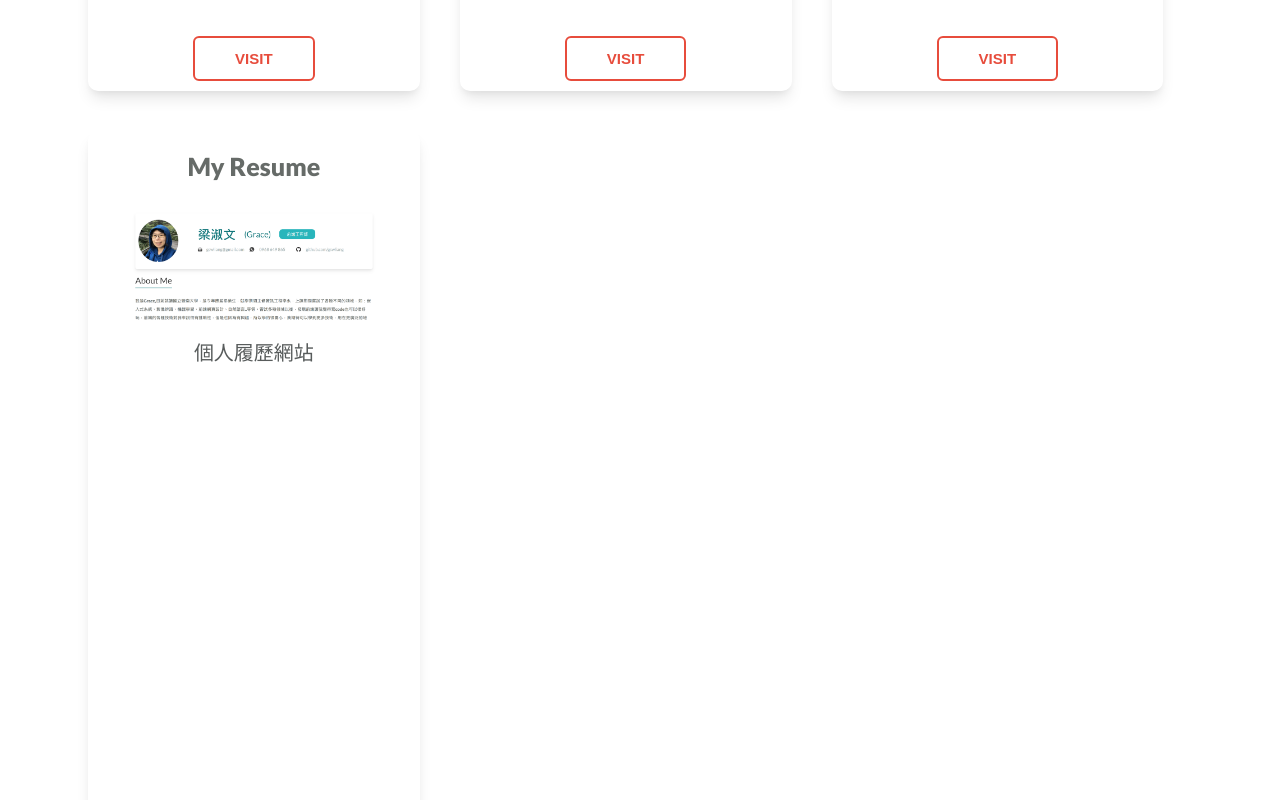
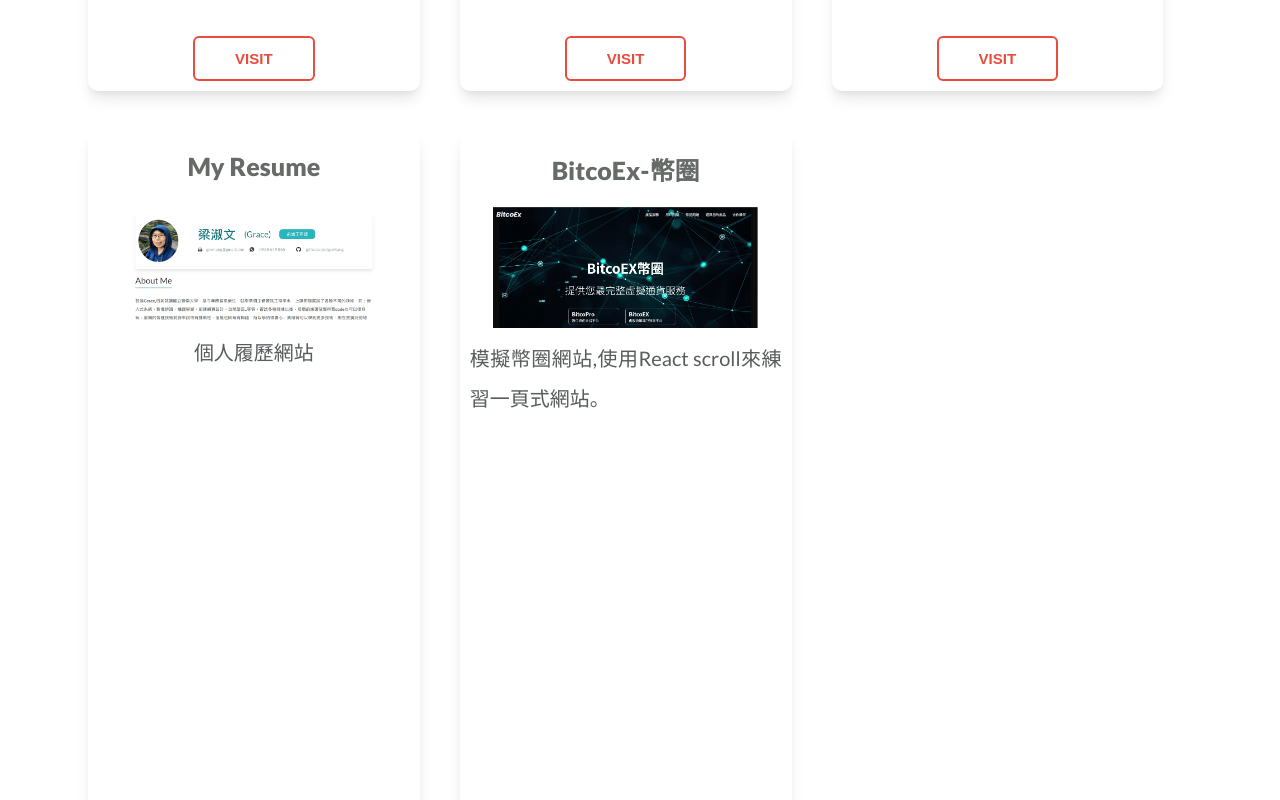
Before and after one commit to gswliang/resume, a React (Create React App) app: page / in a window 1280 px wide. Shown: the part 3440-4240 px from the top of the page. Built offline with nearby package versions, Linux system fonts and the light colour scheme.

Commit message:
add another new project link

```diff
--- a/src/CSS/Education.css
+++ b/src/CSS/Education.css
@@ -4,7 +4,6 @@
   flex-wrap: wrap;
   flex-direction: row-reverse;
   justify-content: flex-end;
-  height: 40vh;
 }
 
 .edu {
--- a/src/CSS/PersonalDetails.css
+++ b/src/CSS/PersonalDetails.css
@@ -19,7 +19,7 @@
 }
 
 .personal__photo {
-  max-height: 20rem;
+  max-height: 17rem;
   max-width: 20rem;
   flex: 1 0 15%;
   border-radius: 50%;
--- a/src/CSS/Projects.css
+++ b/src/CSS/Projects.css
@@ -13,7 +13,7 @@
   border-radius: 1rem;
   margin: 2rem 2rem;
   width: 29%;
-  height: 76vh;
+  height: 80vh;
   box-shadow: rgba(0, 0, 0, 0.1) 0px 10px 15px -3px,
     rgba(0, 0, 0, 0.05) 0px 4px 6px -2px;
 }
--- a/src/Components/Projects.js
+++ b/src/Components/Projects.js
@@ -4,6 +4,7 @@
 import weather from "../IMG/weather.png";
 import naviBar from "../IMG/naviBar.png";
 import resume from "../IMG/resume.png";
+import BitcoEx from "../IMG/bitco.jpg";
 
 const Projects = () => {
   const items = [
@@ -32,6 +33,12 @@
       description: "個人履歷網站",
       image: resume,
       link: "https://graceresume.netlify.app/",
+    },
+    {
+      title: "BitcoEx-幣圈",
+      description: "模擬幣圈網站,使用React scroll來練習一頁式網站。",
+      image: BitcoEx,
+      link: "https://bitcoex.netlify.app/",
     },
   ];
 
```
Also changed, not shown: src/IMG/bitco.jpg (added).
